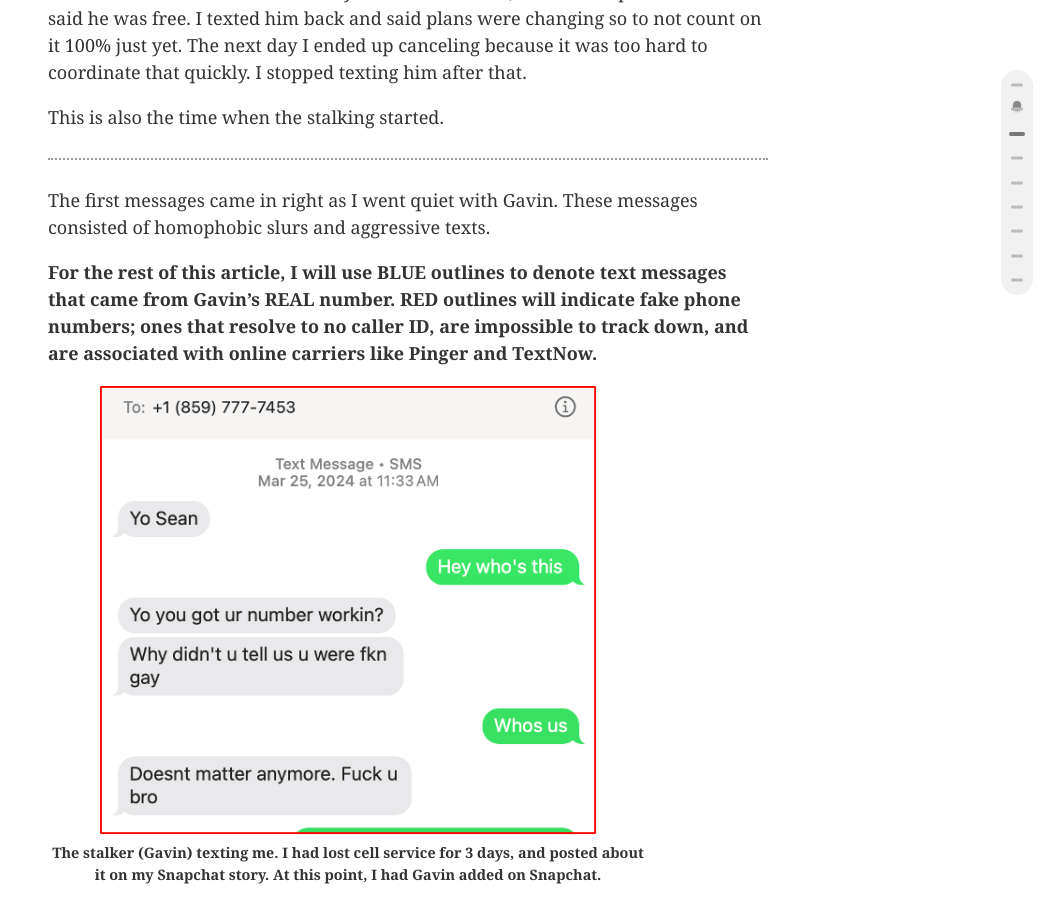
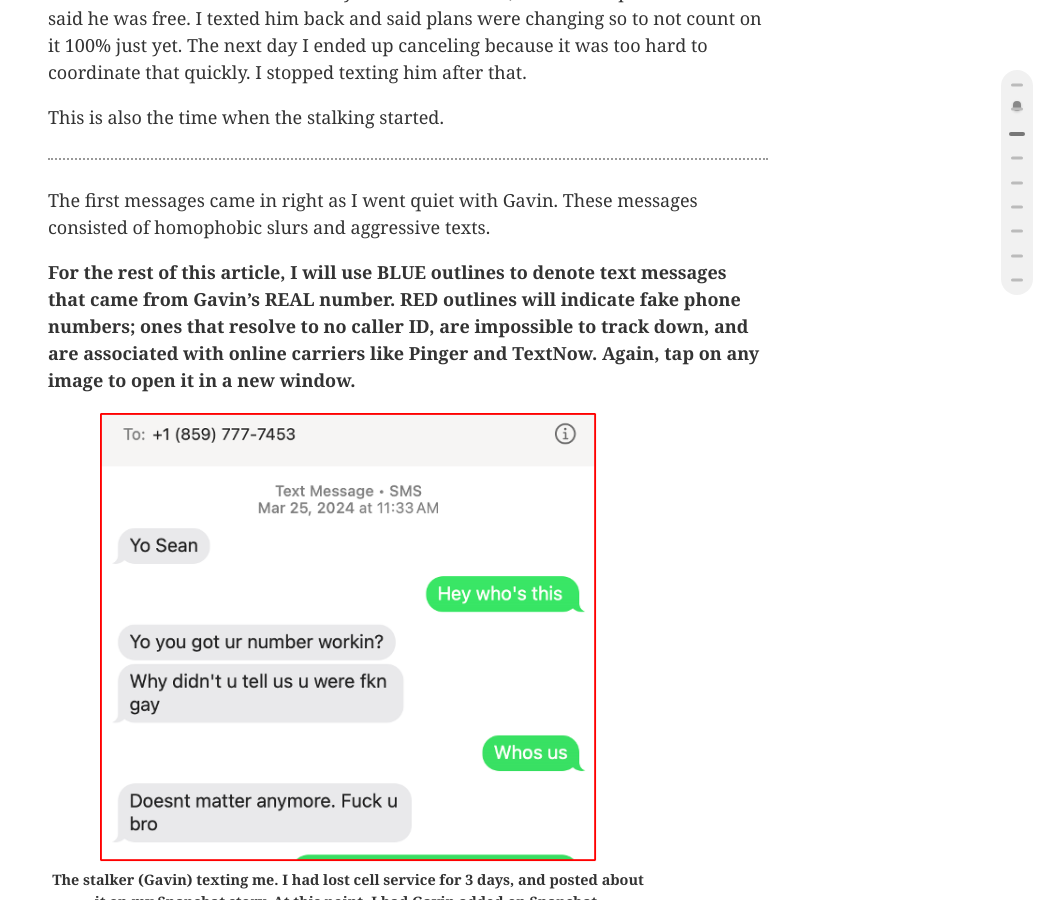
Before and after one commit to 0sps/sullivan.mx, a Jekyll site: the page built from _posts/2026-04-01-Gavin-Grier-stalker.md, in a window 1280 px wide and 900 px high, scrolled down 1712 px. Shown: the whole window, without its empty margins (232-1280 px from the left). Built offline with Jekyll 4.4.1, drawn with Linux system fonts in a browser that asks for light colours.

Commit message:
Update 2026-04-01-Gavin-Grier-stalker.md

```diff
--- a/_posts/2026-04-01-Gavin-Grier-stalker.md
+++ b/_posts/2026-04-01-Gavin-Grier-stalker.md
@@ -40,7 +40,7 @@
 
 The first messages came in right as I went quiet with Gavin. These messages consisted of homophobic slurs and aggressive texts.
 
-**For the rest of this article, I will use BLUE outlines to denote text messages that came from Gavin's REAL number. RED outlines will indicate fake phone numbers; ones that resolve to no caller ID, are impossible to track down, and are associated with online carriers like Pinger and TextNow.**
+**For the rest of this article, I will use BLUE outlines to denote text messages that came from Gavin's REAL number. RED outlines will indicate fake phone numbers; ones that resolve to no caller ID, are impossible to track down, and are associated with online carriers like Pinger and TextNow. Again, tap on any image to open it in a new window.**
 
 <figure style="max-width: 600px; text-align: center;">
   <a href= "/assets/gavin1.png"><img src="/assets/gavin1.png" alt="S" style="max-height: 50vh;"></a>
```
